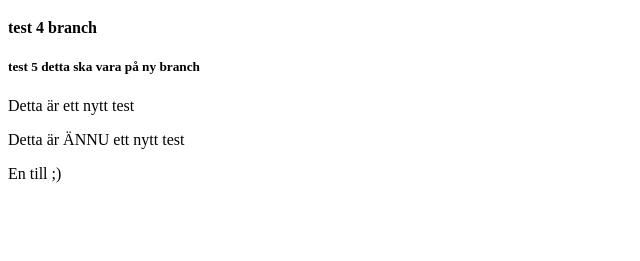
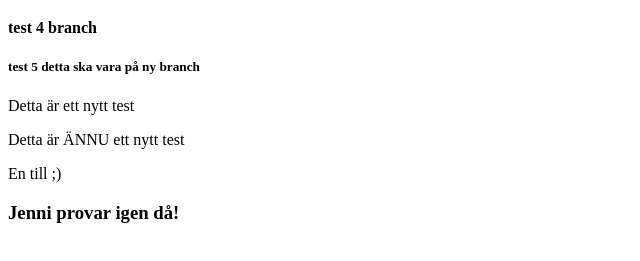
Before and after one commit to springsten/turtle, a plain HTML site: page index.html in a window 1280 px wide. Shown: the part 163-424 px from the top of the page, without its empty margins (0-640 px from the left). Drawn offline with Linux system fonts and the light colour scheme.

Commit message:
modified index.html

```diff
--- a/index.html
+++ b/index.html
@@ -16,5 +16,6 @@
 <p>Detta är ett nytt test</p>
 <p>Detta är ÄNNU ett nytt test</p>
 <p>En till ;)</p>
+<h3>Jenni provar igen då!</h3>
 </body>
 </html>
```
